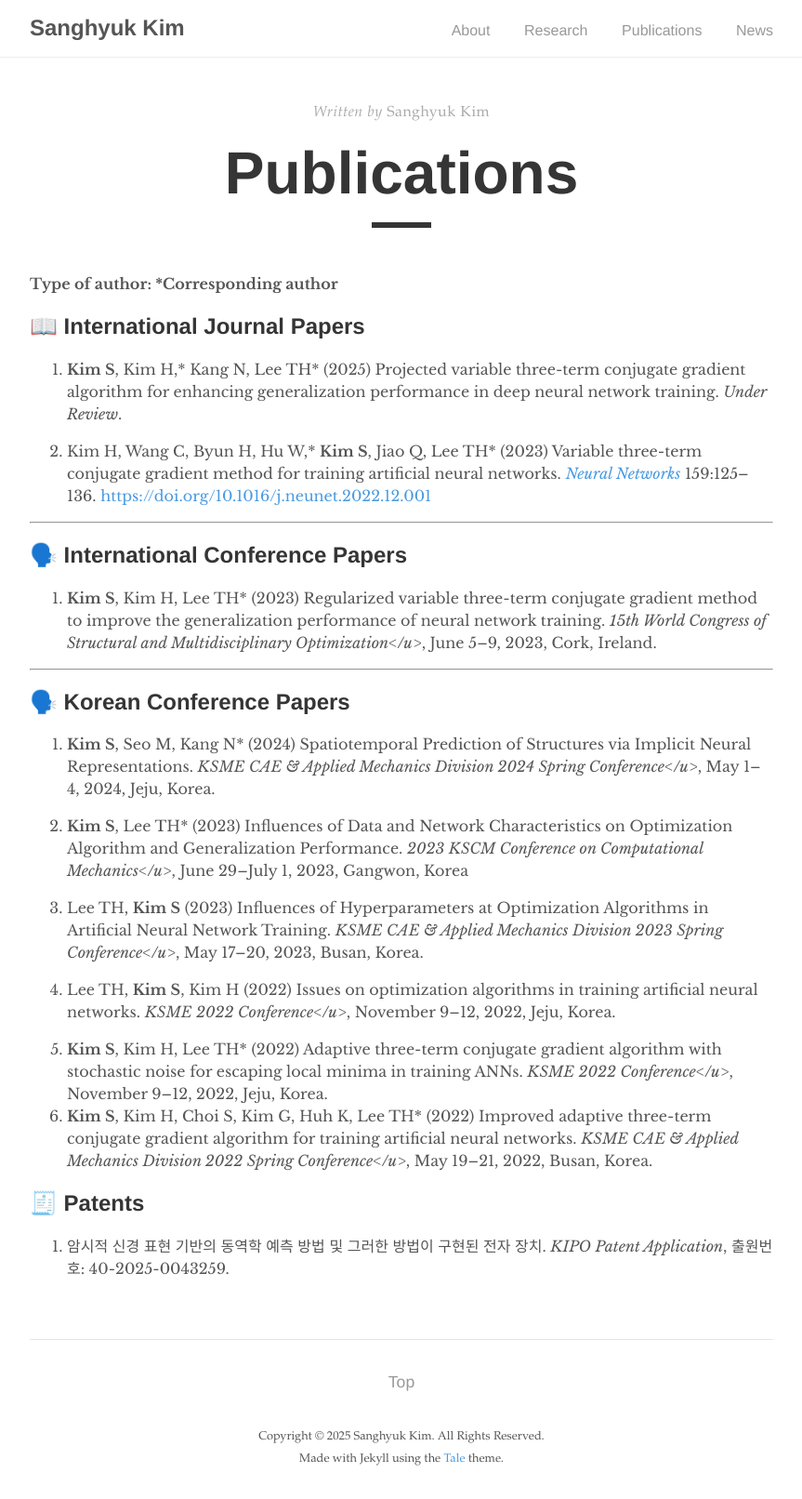
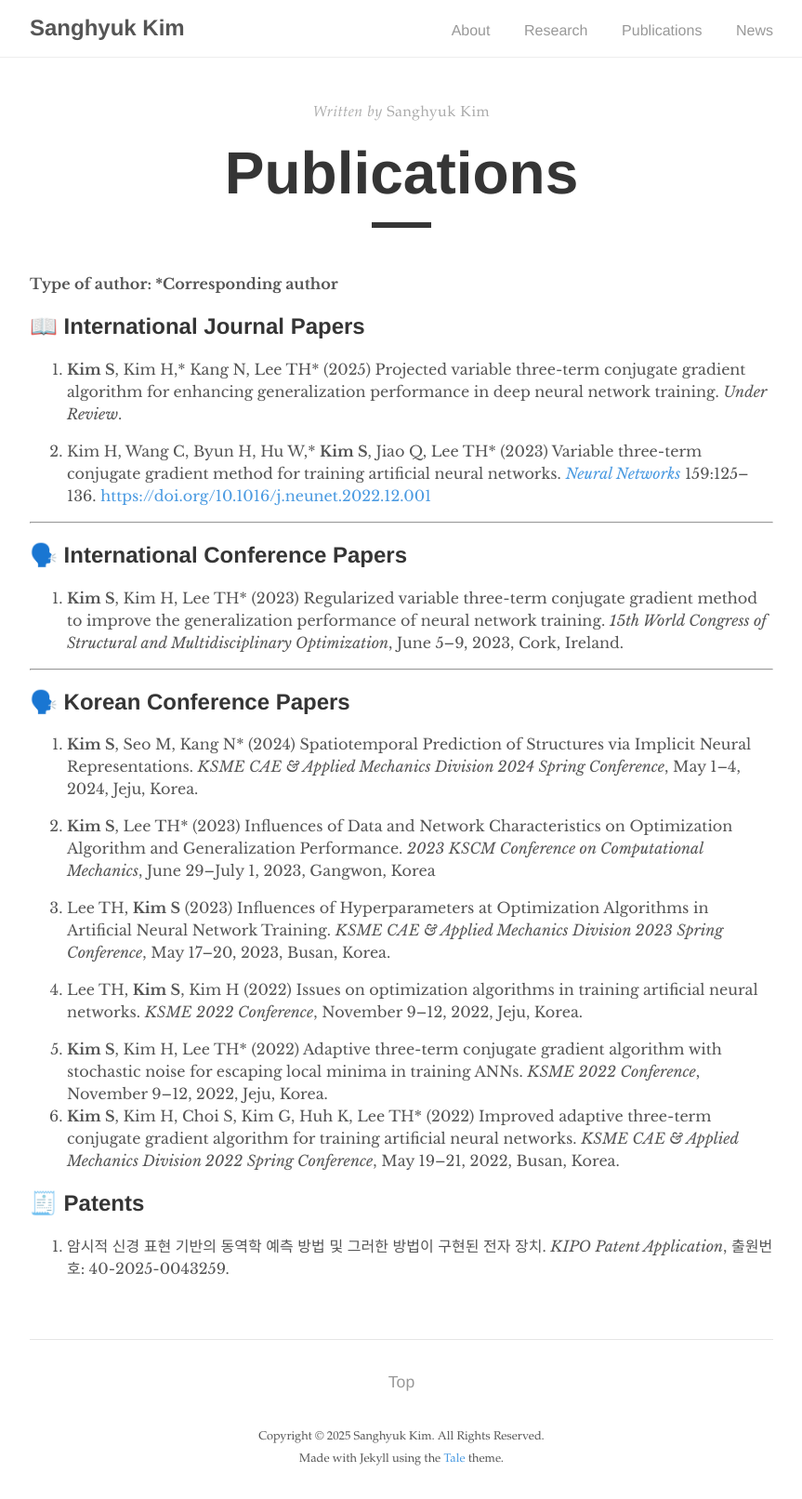
Before and after one commit to kim-sanghyuk/kim-sanghyuk.github.io, a Jekyll site: the page built from _pages/publications.md, in a window 1280 px wide. Shown: the whole page at 93% size, without its empty margins (208-1071 px from the left). Built offline with Jekyll 4.4.1, drawn with Linux system fonts in a browser that asks for light colours.

```diff
--- a/_pages/publications.md
+++ b/_pages/publications.md
@@ -18,22 +18,22 @@ published: true
 
 ## 🗣️ International Conference Papers
 
-1. **Kim S**, Kim H, Lee TH* (2023) Regularized variable three-term conjugate gradient method to improve the generalization performance of neural network training. *15th World Congress of Structural and Multidisciplinary Optimization</u>*, June 5–9, 2023, Cork, Ireland.
+1. **Kim S**, Kim H, Lee TH* (2023) Regularized variable three-term conjugate gradient method to improve the generalization performance of neural network training. *15th World Congress of Structural and Multidisciplinary Optimization*, June 5–9, 2023, Cork, Ireland.
 
 ---
 
 ## 🗣️ Korean Conference Papers
 
-1. **Kim S**, Seo M, Kang N* (2024) Spatiotemporal Prediction of Structures via Implicit Neural Representations. *KSME CAE & Applied Mechanics Division 2024 Spring Conference</u>*, May 1–4, 2024, Jeju, Korea.
+1. **Kim S**, Seo M, Kang N* (2024) Spatiotemporal Prediction of Structures via Implicit Neural Representations. *KSME CAE & Applied Mechanics Division 2024 Spring Conference*, May 1–4, 2024, Jeju, Korea.
 
-2. **Kim S**, Lee TH* (2023) Influences of Data and Network Characteristics on Optimization Algorithm and Generalization Performance. *2023 KSCM Conference on Computational Mechanics</u>*, June 29–July 1, 2023, Gangwon, Korea
+2. **Kim S**, Lee TH* (2023) Influences of Data and Network Characteristics on Optimization Algorithm and Generalization Performance. *2023 KSCM Conference on Computational Mechanics*, June 29–July 1, 2023, Gangwon, Korea
 
-3. Lee TH, **Kim S** (2023) Influences of Hyperparameters at Optimization Algorithms in Artificial Neural Network Training. _KSME CAE & Applied Mechanics Division 2023 Spring Conference</u>_, May 17–20, 2023, Busan, Korea.
+3. Lee TH, **Kim S** (2023) Influences of Hyperparameters at Optimization Algorithms in Artificial Neural Network Training. _KSME CAE & Applied Mechanics Division 2023 Spring Conference_, May 17–20, 2023, Busan, Korea.
 
-4. Lee TH, **Kim S**, Kim H (2022) Issues on optimization algorithms in training artificial neural networks. _KSME 2022 Conference</u>_, November 9–12, 2022, Jeju, Korea.
+4. Lee TH, **Kim S**, Kim H (2022) Issues on optimization algorithms in training artificial neural networks. _KSME 2022 Conference_, November 9–12, 2022, Jeju, Korea.
 
-5. **Kim S**, Kim H, Lee TH\* (2022) Adaptive three-term conjugate gradient algorithm with stochastic noise for escaping local minima in training ANNs. _KSME 2022 Conference</u>_, November 9–12, 2022, Jeju, Korea.
-6. **Kim S**, Kim H, Choi S, Kim G, Huh K, Lee TH* (2022) Improved adaptive three-term conjugate gradient algorithm for training artificial neural networks. *KSME CAE & Applied Mechanics Division 2022 Spring Conference</u>*, May 19–21, 2022, Busan, Korea.
+5. **Kim S**, Kim H, Lee TH\* (2022) Adaptive three-term conjugate gradient algorithm with stochastic noise for escaping local minima in training ANNs. _KSME 2022 Conference_, November 9–12, 2022, Jeju, Korea.
+6. **Kim S**, Kim H, Choi S, Kim G, Huh K, Lee TH* (2022) Improved adaptive three-term conjugate gradient algorithm for training artificial neural networks. *KSME CAE & Applied Mechanics Division 2022 Spring Conference*, May 19–21, 2022, Busan, Korea.
 
 ## 🧾 Patents
 
```
